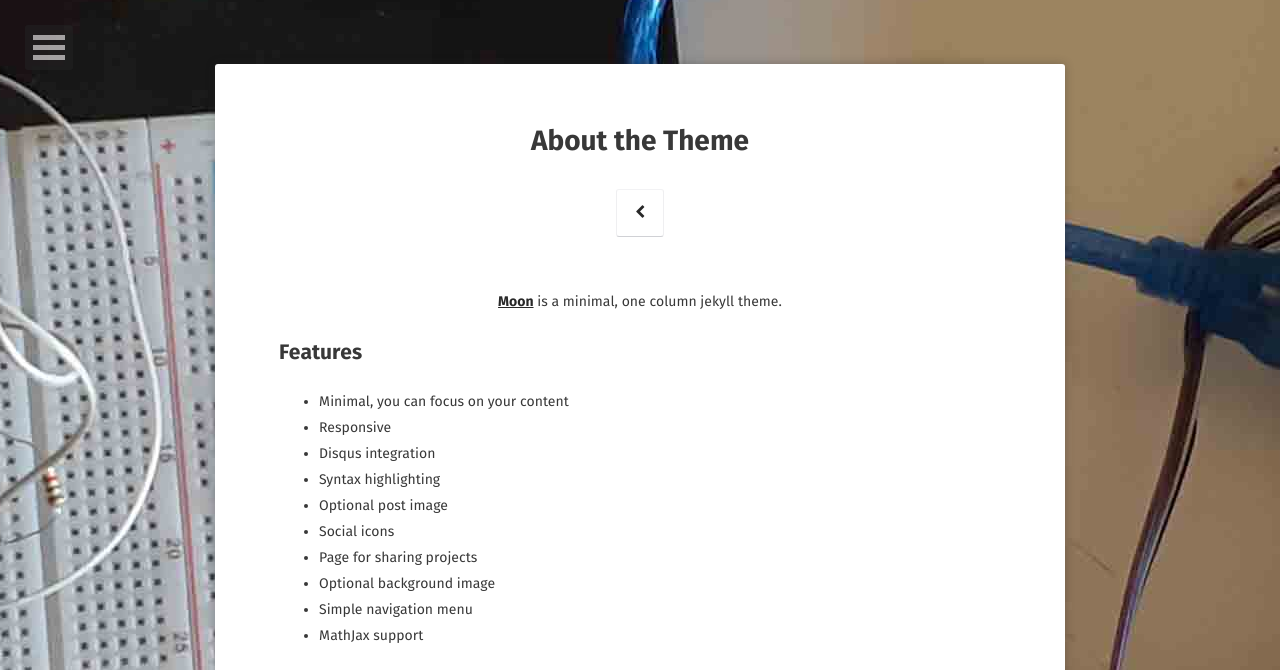
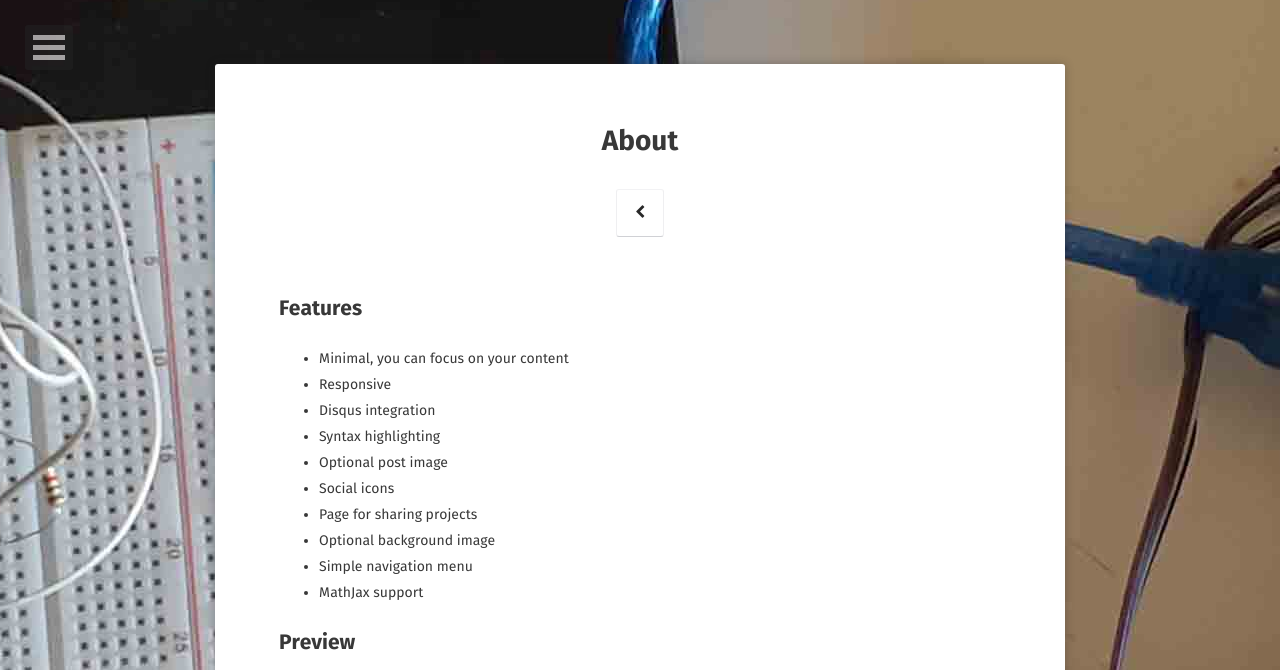
Before and after one commit to Fursaa/fursaa.github.io, a Jekyll site: the page built from about/index.md, in a window 1280 px wide, cut to the strip 0-670 px from the top of the page. Built offline with Jekyll 4.4.1, drawn with Linux system fonts in a browser that asks for light colours; some web fonts are replaced.

Commit message:
Update index.md

```diff
--- a/about/index.md
+++ b/about/index.md
@@ -1,12 +1,12 @@
 ---
 layout: page
-title: About the Theme
+title: About
 tags: [about, Jekyll, theme, moon]
 date: 2016-03-21
 comments: false
 ---
 
-<center><a href="http://taylantatli.github.io/Moon"><b>Moon</b></a> is a minimal, one column jekyll theme.</center>
+<center></center>
 
 ## Features
 * Minimal, you can focus on your content
```
